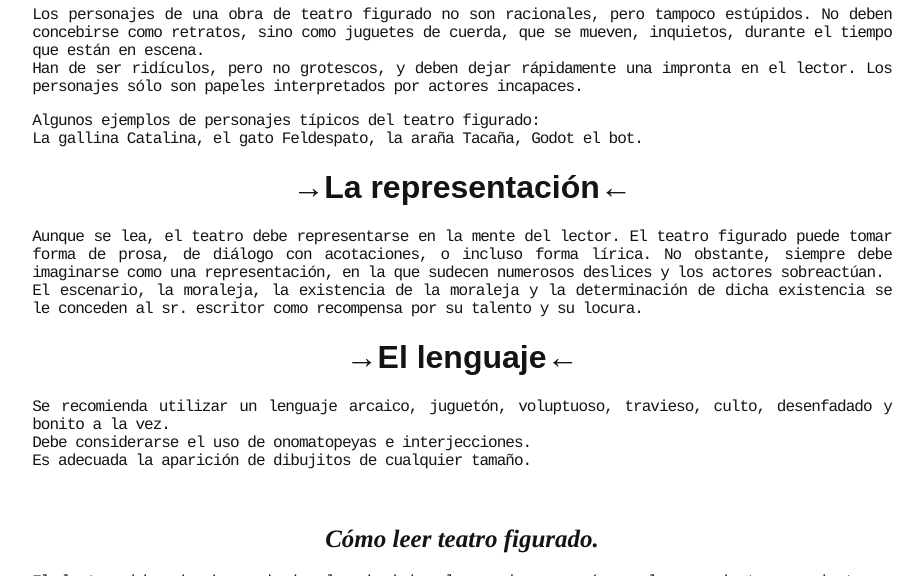
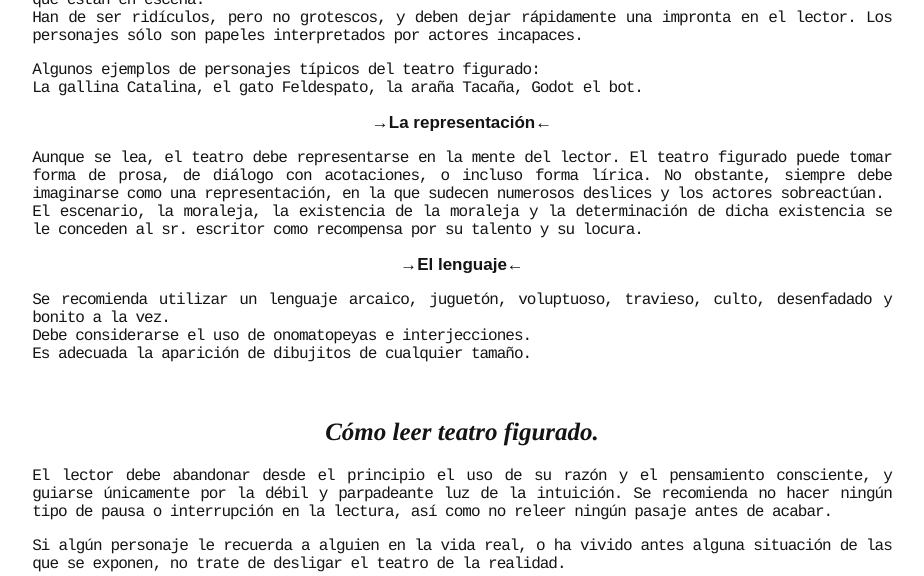
Before and after one commit to gonthalo/Teatro-Figurado, a plain HTML site: page index.html in a window 1280 px wide. Shown: the part 688-1264 px from the top of the page, without its empty margins (178-1102 px from the left). Drawn offline with Linux system fonts and the light colour scheme.

Commit message:
Update style.css

```diff
--- a/style.css
+++ b/style.css
@@ -58,7 +58,7 @@ h3 {
 }
 h1 {
 	text-align: center;
-	font-size: 17;
+	font-size: 17px;
 	font-family: arial;
 	padding: none;
 	margin: none;
```
